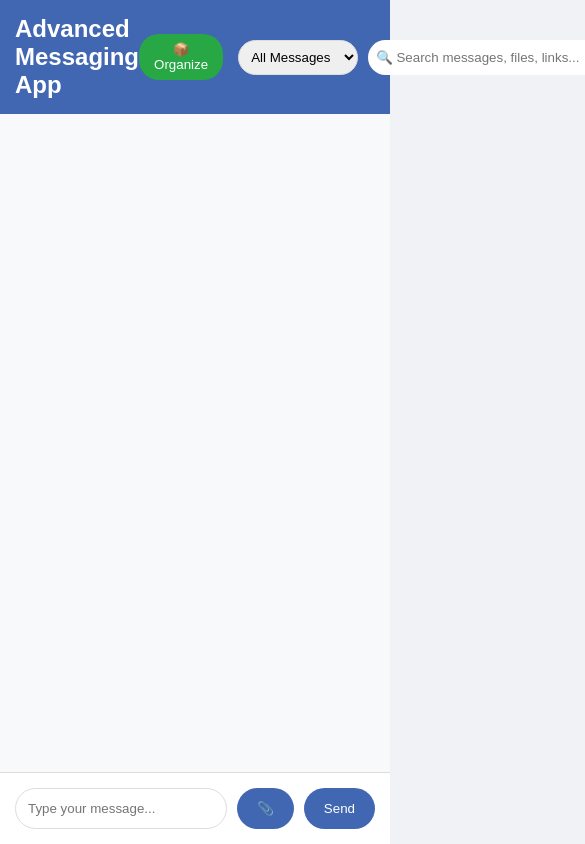
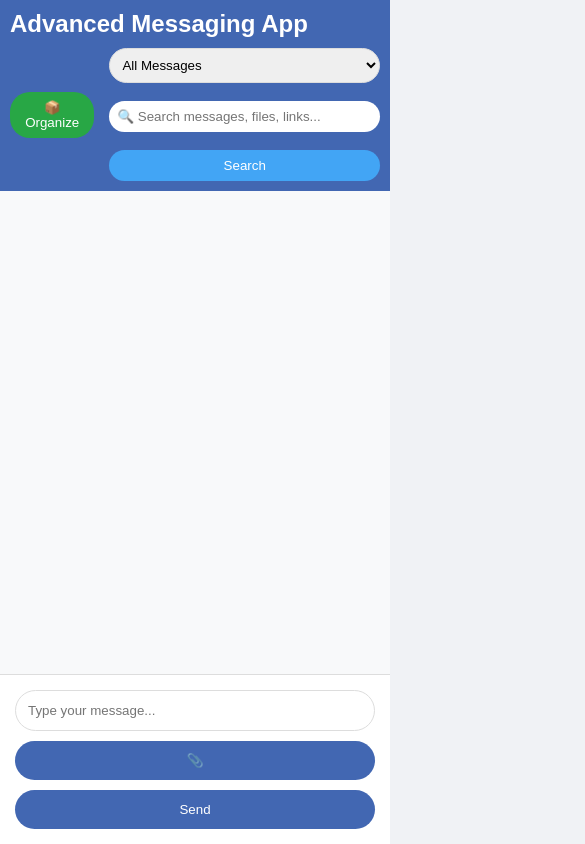
Before and after one commit to insanjay/flowchat, a plain HTML site: page index.html in a window 390 px wide. Shown: the top 844 px of the page, 585 px wide, since content can reach past the window. Drawn offline with Linux system fonts and the light colour scheme; no server answers.

Commit message:
added responsiveness for the mobile device interface

```diff
--- a/frontend/static/css/style.css
+++ b/frontend/static/css/style.css
@@ -270,3 +270,49 @@ body {
 .search-box button:hover {
     background: #1976d2;
 }
+
+
+@media (max-width: 768px) {
+  .chat-header {
+    flex-direction: column;
+    align-items: flex-start;
+    padding: 10px;
+    gap: 10px;
+  }
+
+  .search-box {
+    flex-direction: column;
+    width: 100%;
+  }
+
+  .search-box input {
+    width: 100%;
+    margin-bottom: 8px;
+  }
+
+  .search-box button {
+    width: 100%;
+  }
+
+  .controls {
+    width: 100%;
+  }
+
+  .input-container {
+    flex-direction: column;
+    gap: 10px;
+  }
+
+  .input-container input[type="text"] {
+    width: 100%;
+  }
+
+  .input-container button {
+    width: 100%;
+  }
+
+  #searchFilter {
+    width: 100%;
+    margin-bottom: 8px;
+  }
+}
```
